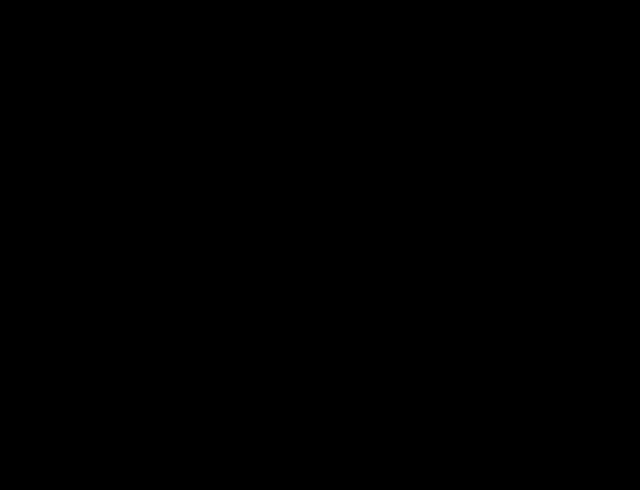
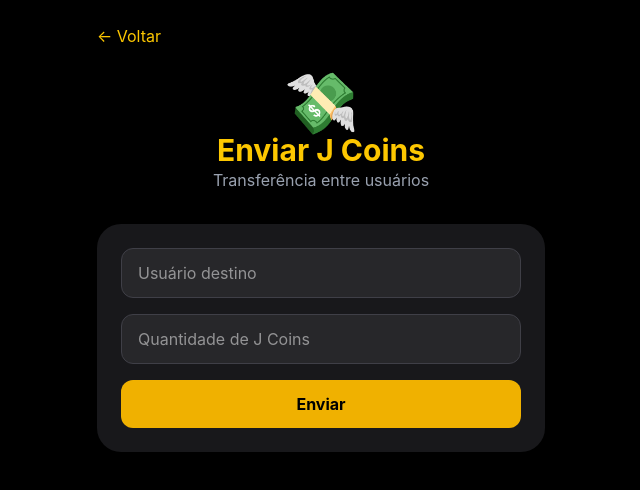
Before and after one commit to jeiel513/jcoins, a React (Vite) app: page /transferencia in a window 1280 px wide. Before the commit this address had no page. Shown: the top 490 px of the page, without its empty margins (319-959 px from the left). Built offline with nearby package versions, Linux system fonts and the light colour scheme.

Commit message:
Adicionar botão de transferência na carteira

```diff
--- a/src/pages/Carteira.jsx
+++ b/src/pages/Carteira.jsx
@@ -17,6 +17,7 @@ export default function Carteira(){
     setCarteira(buscarCarteira());
 
   }
+
 
 
   useEffect(()=>{
@@ -67,6 +68,7 @@ export default function Carteira(){
 
 
 
+
         <div className="text-center mb-8">
 
 
@@ -77,11 +79,13 @@ export default function Carteira(){
           </div>
 
 
+
           <h1 className="text-3xl font-bold text-yellow-400">
 
             Minha Carteira
 
           </h1>
+
 
 
           <p className="text-gray-400">
@@ -136,6 +140,21 @@ export default function Carteira(){
         >
 
           +100 J Coins (teste)
+
+        </button>
+
+
+
+
+        <button
+
+          onClick={()=>navigate("/transferencia")}
+
+          className="w-full mt-4 bg-blue-500 rounded-xl py-3 font-bold"
+
+        >
+
+          💸 Enviar J Coins
 
         </button>
 
--- /dev/null
+++ b/src/pages/Transferencia.jsx
@@ -0,0 +1,158 @@
+import React, { useState } from "react";
+import { useNavigate } from "react-router-dom";
+import { transferirJCoins } from "../services/transferenciaService";
+
+
+export default function Transferencia(){
+
+  const navigate = useNavigate();
+
+  const [destino,setDestino] = useState("");
+  const [valor,setValor] = useState("");
+
+  const [mensagem,setMensagem] = useState("");
+
+
+
+  function enviar(){
+
+    const resultado = transferirJCoins(
+      destino,
+      Number(valor)
+    );
+
+
+    setMensagem(resultado.mensagem);
+
+
+    if(resultado.sucesso){
+
+      setDestino("");
+      setValor("");
+
+    }
+
+  }
+
+
+
+  return (
+
+    <div className="min-h-screen bg-black text-white p-6">
+
+
+      <div className="max-w-md mx-auto">
+
+
+        <button
+
+          onClick={()=>navigate("/home")}
+
+          className="text-yellow-400 mb-6"
+
+        >
+
+          ← Voltar
+
+        </button>
+
+
+
+        <div className="text-center mb-8">
+
+
+          <div className="text-6xl">
+            💸
+          </div>
+
+
+          <h1 className="text-3xl font-bold text-yellow-400">
+
+            Enviar J Coins
+
+          </h1>
+
+
+          <p className="text-gray-400">
+
+            Transferência entre usuários
+
+          </p>
+
+
+        </div>
+
+
+
+
+        <div className="bg-zinc-900 rounded-3xl p-6 space-y-4">
+
+
+          <input
+
+            value={destino}
+
+            onChange={(e)=>setDestino(e.target.value)}
+
+            placeholder="Usuário destino"
+
+            className="w-full rounded-xl bg-zinc-800 border border-zinc-700 px-4 py-3 text-white"
+
+          />
+
+
+
+          <input
+
+            type="number"
+
+            value={valor}
+
+            onChange={(e)=>setValor(e.target.value)}
+
+            placeholder="Quantidade de J Coins"
+
+            className="w-full rounded-xl bg-zinc-800 border border-zinc-700 px-4 py-3 text-white"
+
+          />
+
+
+
+          <button
+
+            onClick={enviar}
+
+            className="w-full bg-yellow-500 text-black rounded-xl py-3 font-bold"
+
+          >
+
+            Enviar
+
+          </button>
+
+
+
+          {
+
+            mensagem &&
+
+            <p className="text-center text-yellow-400">
+
+              {mensagem}
+
+            </p>
+
+          }
+
+
+        </div>
+
+
+      </div>
+
+
+    </div>
+
+  );
+
+}
--- a/src/routes.jsx
+++ b/src/routes.jsx
@@ -1,3 +1,4 @@
+import Transferencia from "./pages/Transferencia";
 import Carteira from "./pages/Carteira";
 import { BrowserRouter, Routes, Route } from "react-router-dom";
 
@@ -23,6 +24,8 @@ export default function AppRoutes() {
 
        <Route path="/carteira" element={<Carteira />} />
 
+<Route path="/transferencia" element={<Transferencia />} />
+
  <Route path="/admin" element={<Admin />} />
 
       </Routes>
--- /dev/null
+++ b/src/services/transferenciaService.js
@@ -0,0 +1,60 @@
+import { buscarCarteira } from "./carteiraService";
+
+
+export function transferirJCoins(destino, valor){
+
+  const carteira = buscarCarteira();
+
+
+  if(valor <= 0){
+
+    return {
+      sucesso:false,
+      mensagem:"Valor inválido"
+    };
+
+  }
+
+
+  if(carteira.saldo < valor){
+
+    return {
+      sucesso:false,
+      mensagem:"Saldo insuficiente"
+    };
+
+  }
+
+
+  carteira.saldo -= valor;
+
+
+  carteira.transacoes.push({
+
+    tipo:"transferência enviada",
+
+    destino,
+
+    valor,
+
+    data:new Date().toISOString()
+
+  });
+
+
+
+  localStorage.setItem(
+    "carteira",
+    JSON.stringify(carteira)
+  );
+
+
+  return {
+
+    sucesso:true,
+
+    mensagem:"Transferência realizada"
+
+  };
+
+}
```
